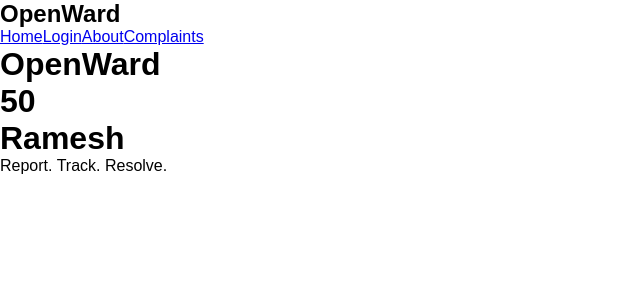
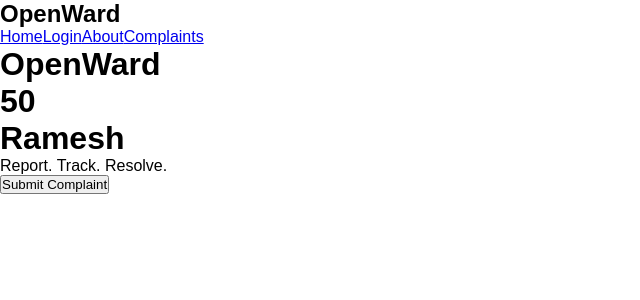
Before and after one commit to RameshRaveendran/openwardtest, a React (Vite) app in the folder client/: page / in a window 1280 px wide. Shown: the top 300 px of the page, without its empty margins (0-640 px from the left). Built offline with nearby package versions, Linux system fonts and the light colour scheme.

Commit message:
button added to home pagetest

```diff
--- a/client/src/App.jsx
+++ b/client/src/App.jsx
@@ -1,5 +1,6 @@
 import Navbar from "./components/Navbar";
 import HomePage from "./pages/HomePage";
+
 
 
 
--- a/client/src/pages/HomePage.jsx
+++ b/client/src/pages/HomePage.jsx
@@ -1,3 +1,5 @@
+import Button from "../components/Button";
+
 function HomePage() {
   const title = "OpenWard";
 
@@ -8,6 +10,8 @@ function HomePage() {
       <h1>{"Ramesh"}</h1>
       <h1>{true}</h1>
       <p>Report. Track. Resolve.</p>
+      <Button/>
+
     </div>
   );
 }
```
